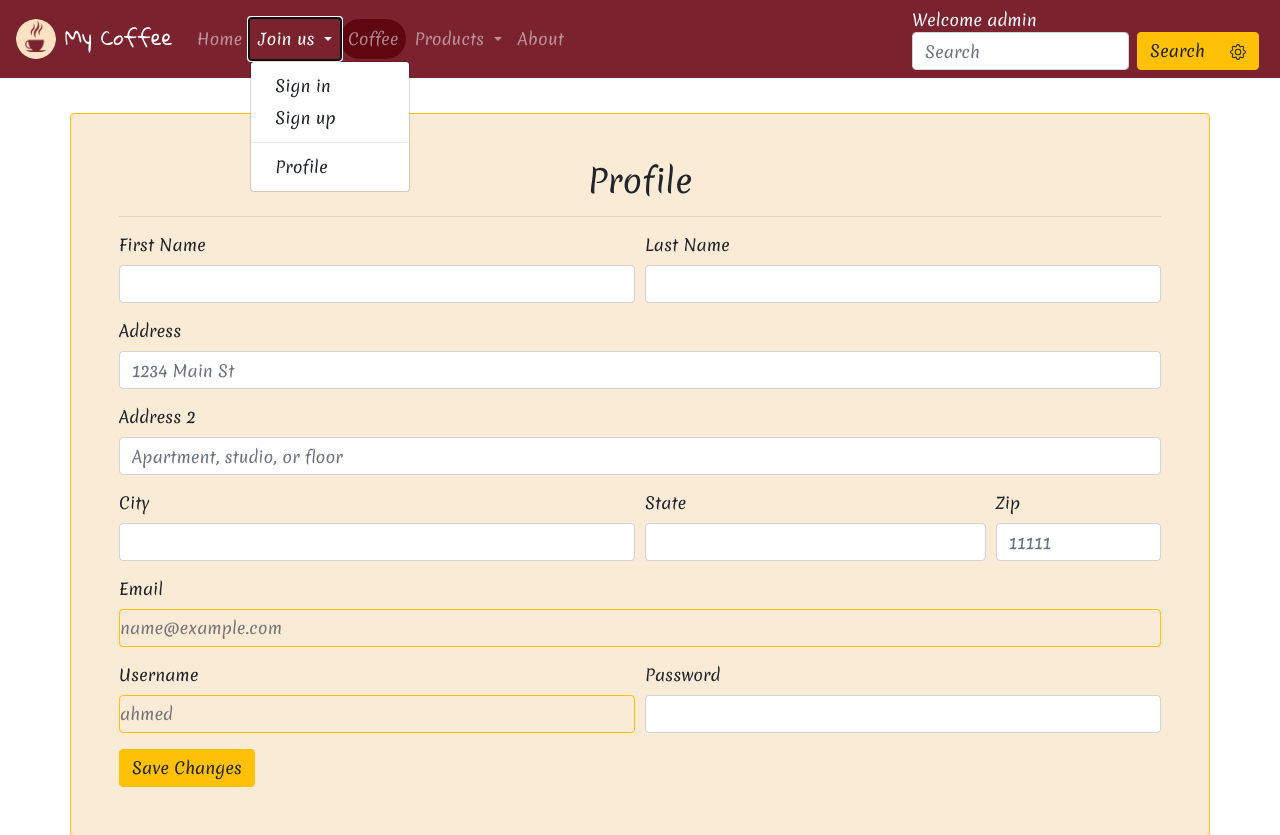
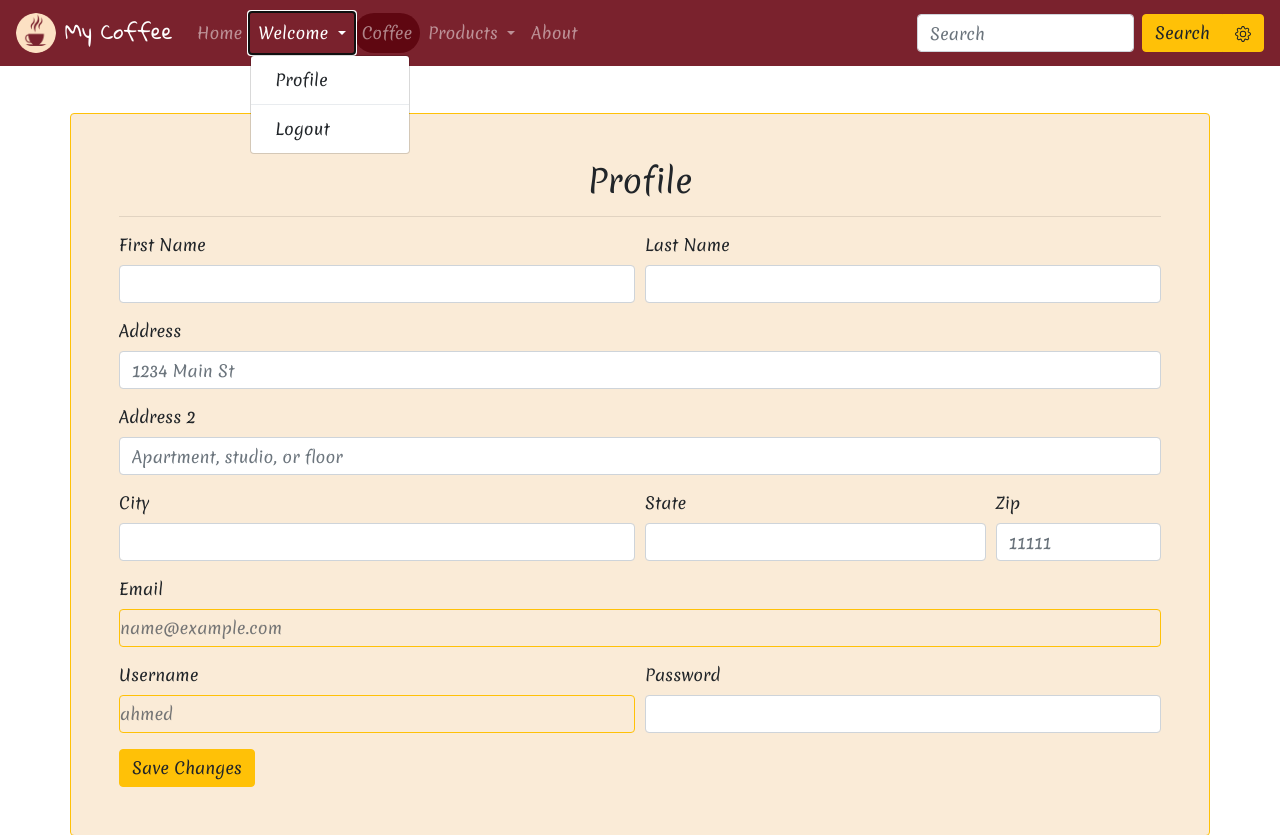
Before and after one commit to Islam412/My_Coffee, a Django app: page /accounts/profile in a window 1280 px wide, after a click on "Welcome". Shown: the top 835 px of the page. Run offline with Django 4.2, Linux system fonts and the light colour scheme; the visitor is signed in with stand-in values (Sample User, id 1); some libraries are stand-ins or nearby versions.

Commit message:
edite show accounts page in navbar

```diff
--- a/templates/base.html
+++ b/templates/base.html
@@ -40,13 +40,25 @@
                 class="nav-item dropdown">
               {% endif %}
                 <a class="nav-link dropdown-toggle" href="#" id="navbarDropdown" role="button" data-toggle="dropdown" aria-haspopup="true" aria-expanded="false">
+                {% if request.user.is_authenticated %}
+                Welcome
+                {% else %}
                 Join us
+                {% endif %}
                 </a>
                 <div class="dropdown-menu animate slideIn" aria-labelledby="navbarDropdown">
+                {% if request.user.is_authenticated %}
+                <a class="dropdown-item" href="{% url 'profile' %}">Profile</a>
+                <div class="dropdown-divider"></div>
+                <a class="dropdown-item" href="#">
+                  Logout
+                </a>
+                {% else %}
                 <a class="dropdown-item" href="{% url 'signin' %}">Sign in</a>
                 <a class="dropdown-item" href="{% url 'signup' %}">Sign up</a>
-                <div class="dropdown-divider"></div>
-                <a class="dropdown-item" href="{% url 'profile' %}">Profile</a>
+                {% endif %}
+
+
                 </div>
               </li>
 
@@ -93,9 +105,12 @@
 
             </ul>
             {% if request.user.is_authenticated %}
+            {% comment "" %}
             <span class="text-light" style="margin-right: 5px;">
               Welcome {{request.user.username}}
             <span>
+            {% endcomment %}
+
             {% endif %}
             <form action="{% url 'products' %}" class="form-inline my-2 my-lg-0">
             <input class="form-control mr-sm-2 remove-outline" name="Searchname" type="search" placeholder="Search" aria-label="Search">
```
